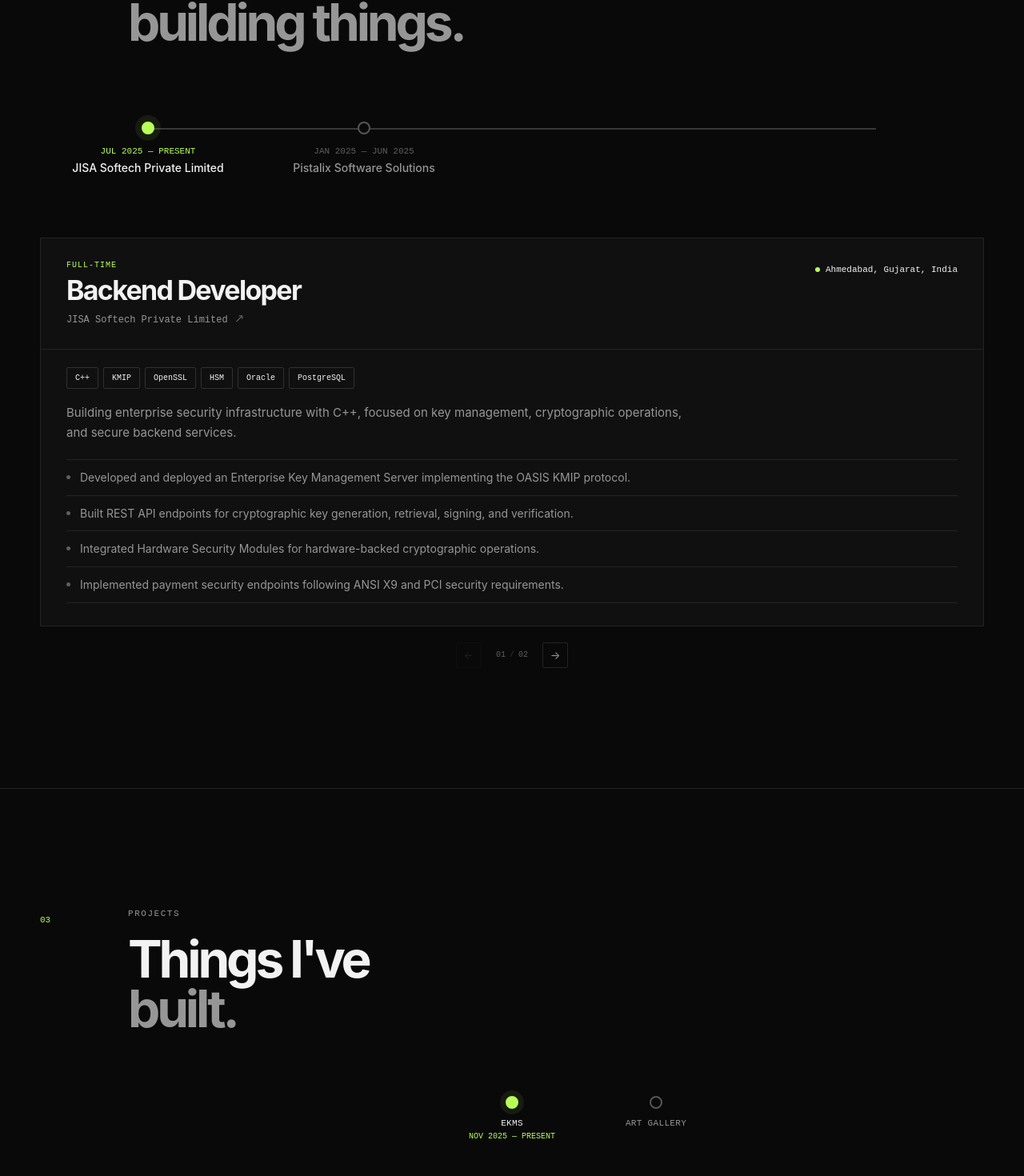
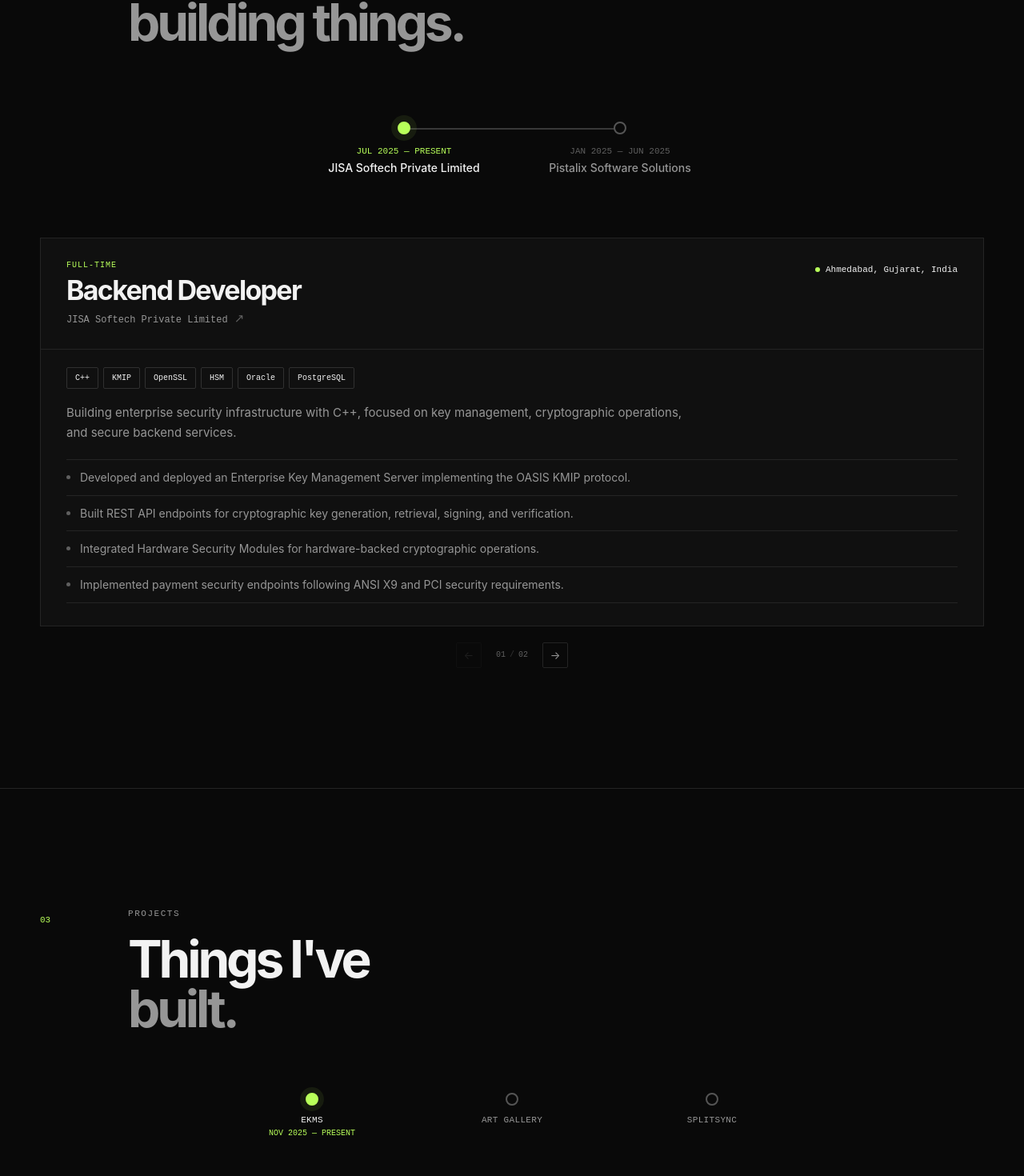
Before and after one commit to harshboghara2004/portfolio-hb, a Next.js app: page / in a window 1280 px wide. Shown: the part 2138-3608 px from the top of the page at 80% size. Built offline with nearby package versions, Linux system fonts and the light colour scheme.

Commit message:
timeline issue resolved

```diff
--- a/styles/experience.css
+++ b/styles/experience.css
@@ -16,8 +16,10 @@
 
     position: relative;
 
-    width: 100%;
-
+    width: calc(var(--exp-point-width) * 2);
+    max-width: 100%;
+    margin-left: auto;
+    margin-right: auto;
     margin-top: 75px;
 
     padding: 18px 0 14px;
@@ -61,7 +63,7 @@
 
     width: max-content;
 
-    min-width: 100%;
+    min-width: 0;
 
     padding-left: var(--exp-side);
     padding-right: var(--exp-side);
--- a/styles/projects.css
+++ b/styles/projects.css
@@ -11,23 +11,27 @@
 ========================= */
 
 .project-timeline {
-    --project-width: 180px;
-    --timeline-side: max(30px, calc((100% - var(--project-width)) / 2));
+    --project-point-width: 250px;
+    --project-side: 0px;
 
     position: relative;
 
-    width: min(100%, 560px);
-    margin: 65px auto 0;
+    width: min(100%, calc(var(--project-point-width) * 3));
 
-    padding: 12px 0 14px;
+    margin-left: auto;
+    margin-right: auto;
+    margin-top: 65px;
+
+    padding: 8px 0 14px;
 
     overflow-x: auto;
-    overflow-y: hidden;
+    overflow-y: visible;
 
     scrollbar-width: none;
     -ms-overflow-style: none;
 
     scroll-behavior: smooth;
+
     overscroll-behavior-x: contain;
 
     touch-action: pan-x;
@@ -52,43 +56,42 @@
 .project-timeline-points {
     position: relative;
 
-    z-index: 1;
+    display: flex;
 
-    display: flex;
     align-items: flex-start;
     justify-content: flex-start;
 
     width: max-content;
+
     min-width: 100%;
 
-    padding-left: var(--timeline-side);
-    padding-right: var(--timeline-side);
+    padding-left: var(--project-side);
+    padding-right: var(--project-side);
 
     overflow: visible;
 }
 
 /* =========================
-   TIMELINE RAIL
+   DESKTOP TIMELINE RAIL
 ========================= */
 
 /*
- * The rail lives inside the scrollable points container.
- * Therefore the rail moves together with the dots when
- * the user swipes horizontally.
+ * Desktop uses the real .project-track element,
+ * same approach as the working experience timeline.
  */
-.project-timeline-points::before {
-    content: "";
 
+.project-track {
     position: absolute;
 
-    top: 7px;
+    top: 15px;
 
-    left: calc(var(--timeline-side) + var(--project-width) / 2);
-    right: calc(var(--timeline-side) + var(--project-width) / 2);
+    left: calc(var(--project-side) + (var(--project-point-width) / 2));
+
+    right: calc(var(--project-side) + (var(--project-point-width) / 2));
 
     height: 2px;
 
-    z-index: 2;
+    z-index: 1;
 
     display: block;
 
@@ -96,12 +99,16 @@
 
     opacity: 1;
 
+    visibility: visible;
+
     pointer-events: none;
 }
 
-/* Keep the old track harmless if it is still rendered by JS. */
-.project-track {
-    display: none;
+/*
+ * No pseudo-element rail on desktop.
+ */
+.project-timeline-points::before {
+    content: none;
 }
 
 /* =========================
@@ -113,22 +120,27 @@
 
     z-index: 3;
 
-    flex: 0 0 var(--project-width);
+    flex: 0 0 var(--project-point-width);
 
-    width: var(--project-width);
-    min-width: var(--project-width);
+    width: var(--project-point-width);
+    min-width: var(--project-point-width);
 
     display: flex;
+
     flex-direction: column;
+
     align-items: center;
 
-    padding: 0 10px;
+    padding: 0 10px 8px;
 
     border: 0;
+
     background: transparent;
+
     color: inherit;
 
     cursor: pointer;
+
     text-align: center;
 
     -webkit-tap-highlight-color: transparent;
@@ -153,6 +165,7 @@
     box-sizing: border-box;
 
     border: 2px solid #555;
+
     border-radius: 50%;
 
     background: var(--bg);
@@ -161,8 +174,13 @@
         background 0.3s ease, box-shadow 0.3s ease;
 }
 
+/* =========================
+   ACTIVE DOT
+========================= */
+
 .project-point.active .project-dot {
     border-color: var(--accent);
+
     background: var(--accent);
 
     animation: projectPulse 2s ease-in-out infinite;
@@ -181,6 +199,7 @@
 
 .project-point:hover .project-dot {
     transform: scale(1.2);
+
     border-color: var(--accent);
 }
 
@@ -190,7 +209,9 @@
 
 .project-point-info {
     display: flex;
+
     flex-direction: column;
+
     align-items: center;
 
     gap: 5px;
@@ -204,7 +225,9 @@
     color: var(--muted);
 
     font-family: monospace;
+
     font-size: 11px;
+
     font-weight: 500;
 
     letter-spacing: 0.03em;
@@ -218,6 +241,7 @@
     color: var(--accent);
 
     font-family: monospace;
+
     font-size: 10px;
 
     white-space: nowrap;
@@ -232,11 +256,13 @@
 @keyframes projectDateIn {
     from {
         opacity: 0;
+
         transform: translateY(-4px);
     }
 
     to {
         opacity: 1;
+
         transform: translateY(0);
     }
 }
@@ -247,6 +273,7 @@
 
 .project-view {
     margin-top: 45px;
+
     overflow: hidden;
 }
 
@@ -254,12 +281,15 @@
     position: relative;
 
     border: 1px solid var(--border);
+
     background: var(--surface);
 
     overflow: hidden;
 
     animation-duration: 0.4s;
+
     animation-timing-function: ease;
+
     animation-fill-mode: both;
 }
 
@@ -278,11 +308,13 @@
 @keyframes projectCardNext {
     from {
         opacity: 0;
+
         transform: translateX(28px) translateY(4px);
     }
 
     to {
         opacity: 1;
+
         transform: translateX(0) translateY(0);
     }
 }
@@ -290,11 +322,13 @@
 @keyframes projectCardPrevious {
     from {
         opacity: 0;
+
         transform: translateX(-28px) translateY(4px);
     }
 
     to {
         opacity: 1;
+
         transform: translateX(0) translateY(0);
     }
 }
@@ -312,6 +346,7 @@
     left: 0;
 
     width: 0;
+
     height: 2px;
 
     z-index: 20;
@@ -333,6 +368,7 @@
 
 .project-card-head {
     display: flex;
+
     justify-content: space-between;
 
     gap: 40px;
@@ -352,6 +388,7 @@
     color: var(--accent);
 
     font-family: monospace;
+
     font-size: 10px;
 
     letter-spacing: 0.1em;
@@ -359,6 +396,7 @@
 
 .project-card h3 {
     font-size: 36px;
+
     line-height: 1;
 
     letter-spacing: -0.05em;
@@ -370,6 +408,7 @@
 
 .project-meta {
     display: flex;
+
     align-items: flex-start;
 
     padding-top: 4px;
@@ -377,6 +416,7 @@
 
 .project-links {
     display: flex;
+
     align-items: center;
 
     gap: 18px;
@@ -384,14 +424,17 @@
 
 .project-link {
     display: inline-flex;
+
     align-items: center;
 
     color: var(--text);
 
     font-family: monospace;
+
     font-size: 10px;
 
     letter-spacing: 0.04em;
+
     text-decoration: none;
 
     transition: color 0.2s ease, opacity 0.2s ease;
@@ -403,7 +446,9 @@
 
 .project-link-disabled {
     color: var(--dim);
+
     opacity: 0.65;
+
     cursor: default;
 }
 
@@ -427,6 +472,7 @@
     color: var(--text);
 
     font-size: 16px;
+
     line-height: 1.6;
 }
 
@@ -444,6 +490,7 @@
     color: var(--accent);
 
     font-family: monospace;
+
     font-size: 9px;
 
     letter-spacing: 0.12em;
@@ -455,6 +502,7 @@
 
 .project-tech {
     display: flex;
+
     flex-wrap: wrap;
 
     gap: 6px;
@@ -464,11 +512,13 @@
     padding: 6px 9px;
 
     border: 1px solid #303030;
+
     border-radius: 2px;
 
     color: var(--text);
 
     font-family: monospace;
+
     font-size: 10px;
 
     transition: color 0.2s ease, border-color 0.2s ease, background 0.2s ease;
@@ -476,7 +526,9 @@
 
 .project-tech span:hover {
     color: var(--accent);
+
     border-color: #454545;
+
     background: #151515;
 }
 
@@ -486,11 +538,13 @@
 
 .project-highlights {
     display: grid;
+
     grid-template-columns: repeat(2, minmax(0, 1fr));
 
     margin-top: 22px;
 
     border-top: 1px solid var(--border);
+
     border-left: 1px solid var(--border);
 }
 
@@ -498,6 +552,7 @@
     min-height: 0;
 
     display: flex;
+
     align-items: baseline;
 
     gap: 18px;
@@ -505,6 +560,7 @@
     padding: 13px 16px;
 
     border-right: 1px solid var(--border);
+
     border-bottom: 1px solid var(--border);
 }
 
@@ -516,6 +572,7 @@
     color: var(--dim);
 
     font-family: monospace;
+
     font-size: 8px;
 
     letter-spacing: 0.09em;
@@ -525,6 +582,7 @@
     color: var(--text);
 
     font-size: 13px;
+
     line-height: 1.4;
 }
 
@@ -538,6 +596,7 @@
 
 .project-points {
     display: flex;
+
     flex-direction: column;
 
     border-top: 1px solid var(--border);
@@ -545,6 +604,7 @@
 
 .project-points > div {
     display: flex;
+
     align-items: flex-start;
 
     gap: 11px;
@@ -571,6 +631,7 @@
     color: var(--muted);
 
     font-size: 13px;
+
     line-height: 1.5;
 }
 
@@ -580,7 +641,9 @@
 
 .project-nav {
     display: flex;
+
     align-items: center;
+
     justify-content: center;
 
     gap: 18px;
@@ -593,11 +656,15 @@
     height: 32px;
 
     display: flex;
+
     align-items: center;
+
     justify-content: center;
 
     border: 1px solid var(--border);
+
     background: transparent;
+
     color: var(--muted);
 
     cursor: pointer;
@@ -608,14 +675,19 @@
 
 .project-nav button:hover:not(:disabled) {
     color: var(--accent);
+
     border-color: #444;
+
     background: var(--surface);
 }
 
 .project-nav button:disabled {
     color: #333;
+
     border-color: #222;
+
     opacity: 0.45;
+
     cursor: not-allowed;
 }
 
@@ -623,6 +695,7 @@
     color: var(--dim);
 
     font-family: monospace;
+
     font-size: 10px;
 }
 
@@ -630,6 +703,7 @@
     margin: 0 5px;
 
     color: #333;
+
     font-style: normal;
 }
 
@@ -640,42 +714,111 @@
 @media (max-width: 700px) {
     .project-timeline {
         --project-width: 150px;
+
         --timeline-side: calc((100vw - 32px - var(--project-width)) / 2);
 
         width: 100%;
+
         margin: 50px auto 0;
 
         padding: 12px 0 14px;
 
         overflow-x: auto;
+
         overflow-y: hidden;
+
+        scrollbar-width: none;
+
+        -ms-overflow-style: none;
+
+        scroll-behavior: smooth;
+
+        overscroll-behavior-x: contain;
+
+        touch-action: pan-x;
     }
+
+    .project-timeline::-webkit-scrollbar {
+        display: none;
+    }
+
+    /* =========================
+       MOBILE SCROLL CONTENT
+    ========================= */
 
     .project-timeline-points {
         width: max-content;
+
         min-width: 100%;
 
         padding-left: var(--timeline-side);
+
         padding-right: var(--timeline-side);
+
+        justify-content: flex-start;
+    }
+
+    /* =========================
+       MOBILE RAIL
+    ========================= */
+
+    /*
+     * Mobile uses the same implementation that
+     * is already working in your second file.
+     *
+     * The rail is drawn from first dot center
+     * to last dot center.
+     */
+
+    .project-track {
+        display: none;
     }
 
     .project-timeline-points::before {
+        content: "";
+
+        position: absolute;
+
         top: 7px;
 
         left: calc(var(--timeline-side) + var(--project-width) / 2);
+
         right: calc(var(--timeline-side) + var(--project-width) / 2);
 
         height: 2px;
 
+        z-index: 2;
+
+        display: block;
+
         background: #3a3a3a;
+
+        opacity: 1;
+
+        visibility: visible;
+
+        pointer-events: none;
     }
+
+    /* =========================
+       MOBILE POINT
+    ========================= */
 
     .project-point {
         flex: 0 0 var(--project-width);
 
         width: var(--project-width);
+
         min-width: var(--project-width);
     }
+
+    .project-point-info {
+        margin-top: 12px;
+    }
+
+    /* =========================
+       MOBILE CARD
+    ========================= */
 
     .project-view {
         margin-top: 40px;
@@ -701,6 +844,7 @@
 
     .project-links {
         justify-content: flex-start;
+
         flex-wrap: wrap;
     }
 
@@ -718,6 +862,7 @@
 
     .project-highlight {
         gap: 12px;
+
         padding: 11px 13px;
     }
 
```
